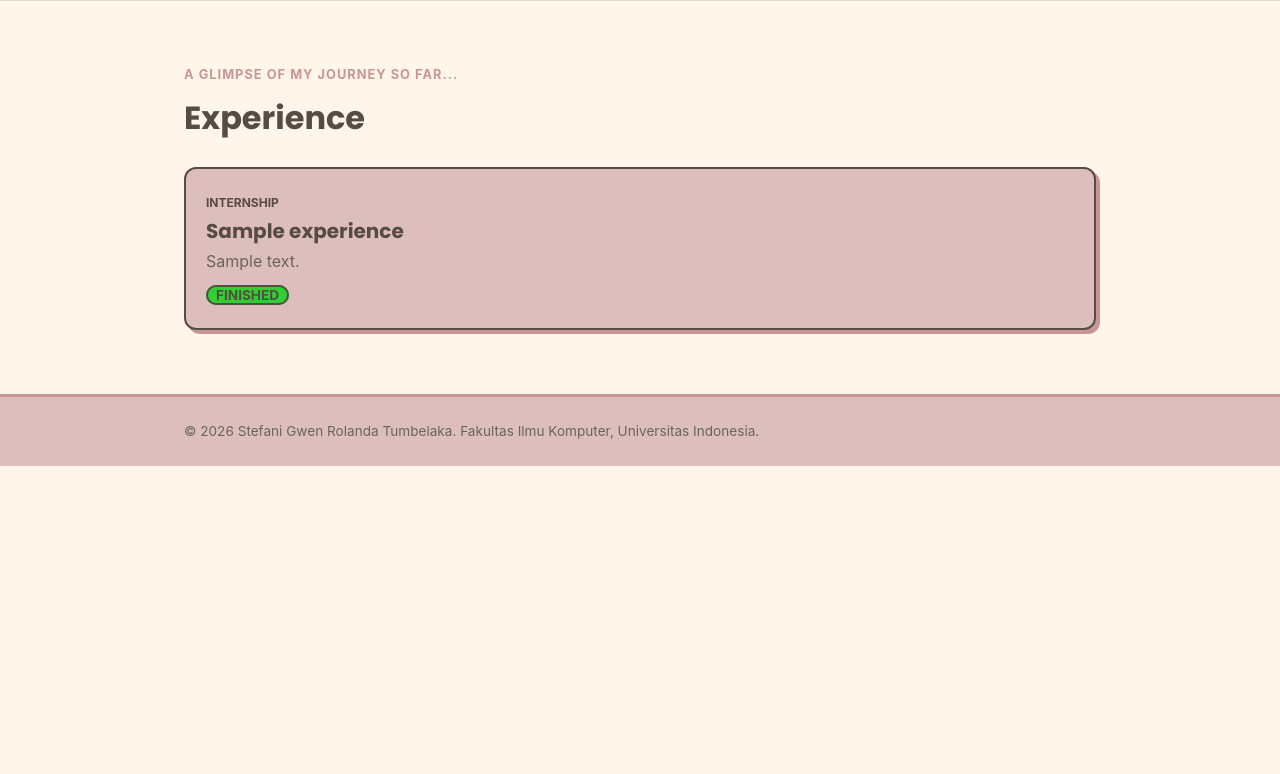
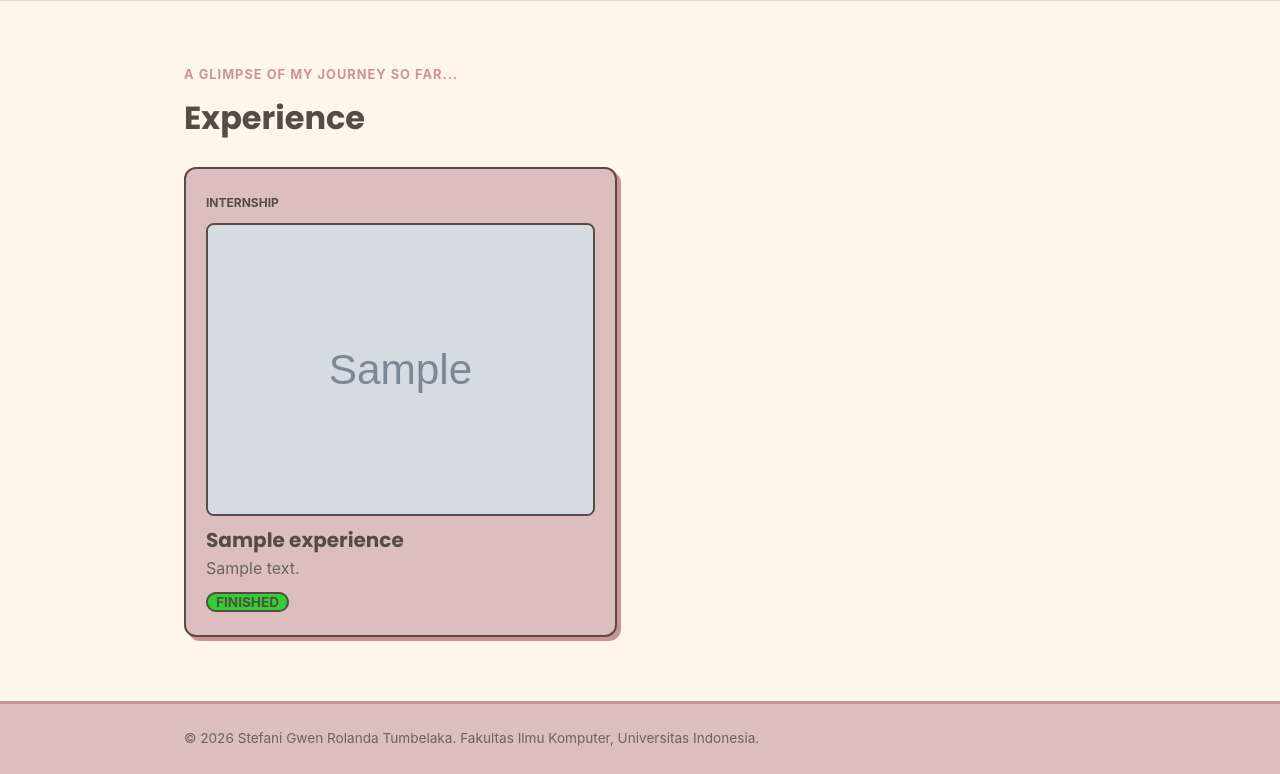
Before and after one commit to stefanigwen14/myportofolio, a Django app: page /experience/ in a window 1280 px wide. Shown: the part 76-850 px from the top of the page. Before the commit the page ends 542 px from the top, so only its background shows below. Run offline with Django 5.2, Linux system fonts and the light colour scheme; tables that the repository leaves empty hold one stand-in row (values such as "Sample post"); grey boxes marked "Sample" are stand-in pictures.

Commit message:
style: fix styling for experience

```diff
--- a/static/css/style.css
+++ b/static/css/style.css
@@ -321,7 +321,7 @@ h1, .brand {
 
 .models-grid {
     display: grid;
-    grid-template-columns: repeat(auto-fit, minmax(240px, 1fr));
+    grid-template-columns: repeat(auto-fill, minmax(350px, 1fr));
     column-gap: 5%;
     row-gap: 1.5rem;
 }
@@ -334,6 +334,19 @@ h1, .brand {
     border-width: 2px;
     border-style: solid;
     box-shadow: 4px 4px var(--accent-dark);
+}
+
+.thumbnail {
+    display: block;
+    width: 100%;
+    height: 10fr;
+    border: 2px solid var(--ink);
+    border-radius: 8px;
+    margin: 8px 0;
+}
+
+.experience.title {
+    margin: 4px 0;
 }
 
 .experience-category {
@@ -352,7 +365,6 @@ h1, .brand {
 .experience-description,
 .empty-state {
     color: var(--text-muted);
-    margin-top: 0.1rem;
     padding-bottom: 0.5rem;
 }
 
--- a/templates/experience.html
+++ b/templates/experience.html
@@ -15,7 +15,11 @@
                             <span class="experience-category">
                                 {{ experience.get_category_display }}
                             </span>
-                            <h2>{{ experience.title }}</h2>
+                            {% if experience.thumbnail %}
+                                <img src="{{ experience.thumbnail }}"
+                                class="thumbnail">
+                            {% endif %}
+                            <h2 class="experiemce-title">{{ experience.title }}</h2>
                             <p class="experience-description">
                                 {{ experience.description }}
                             </p>
```
